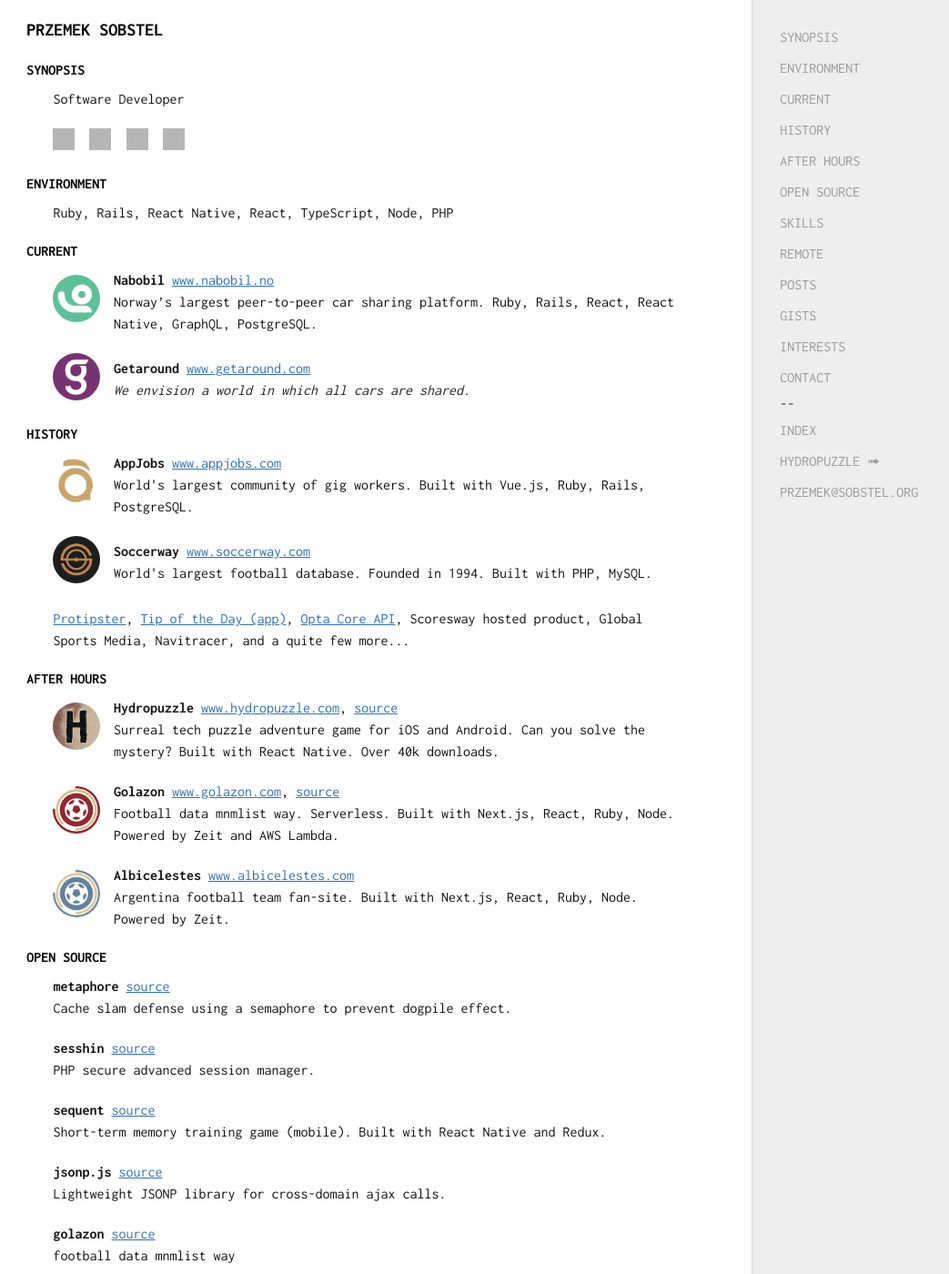
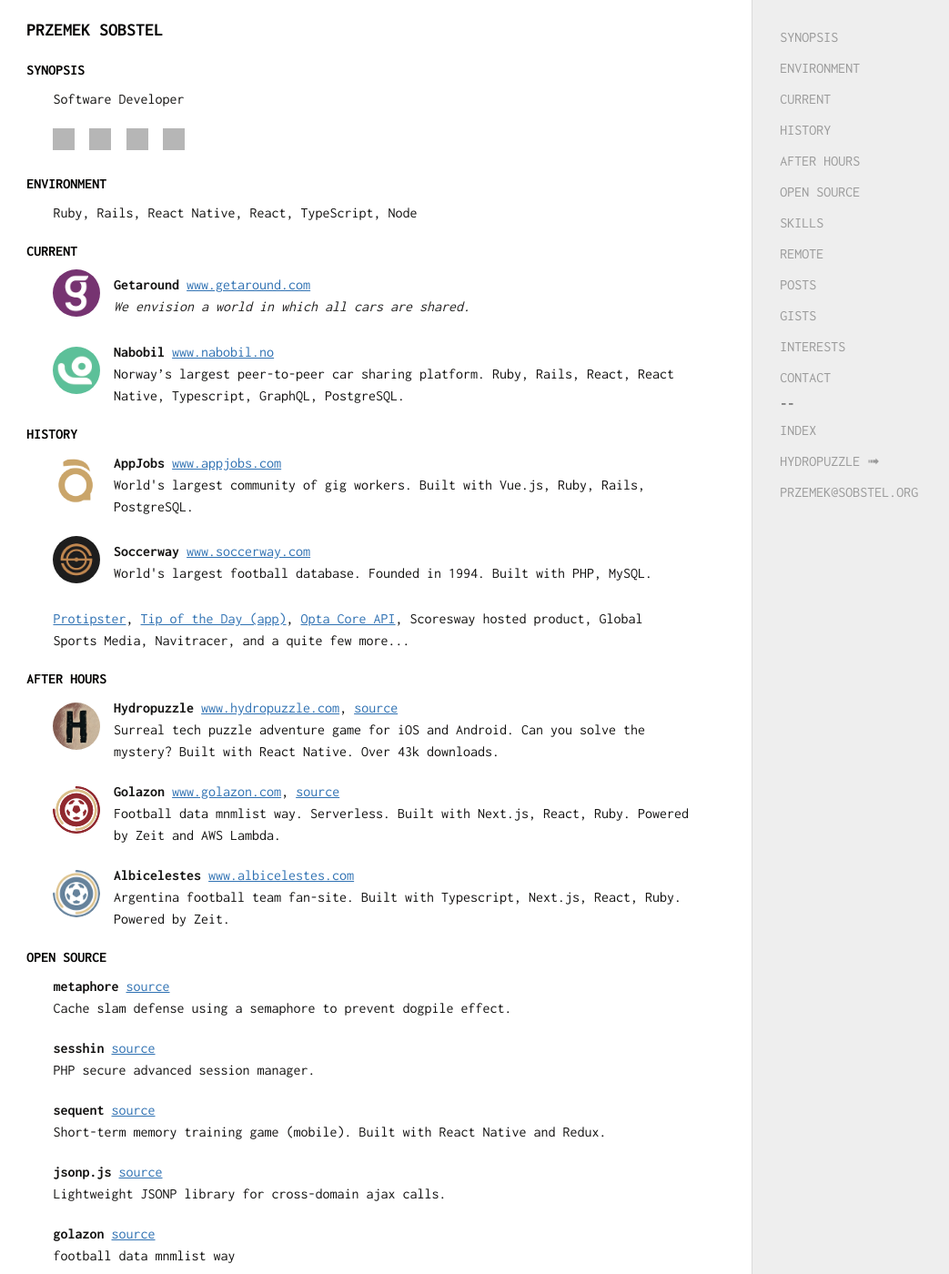
Before and after one commit to sobstel/sobstel.github.com, a Jekyll site: the page built from index.html, in a window 1280 px wide and 1400 px high. Shown: the whole window at 91% size, without its empty margins (0-1043 px from the left). Built offline with Jekyll 4.4.1, drawn with Linux system fonts in a browser that asks for light colours; some of the changed text lies outside the part shown; grey boxes are pictures that could not be loaded.

Commit message:
Two things are infinite: the universe and human stupidity; and I'm not sure about the universe

```diff
--- a/_data/medium_posts.yml
+++ b/_data/medium_posts.yml
@@ -1,4 +1,7 @@
 ---
+- title: Hiszpański w Argentynie (w pigułce)
+  url: https://medium.com/@sobstel/hiszpa%C5%84ski-w-argentynie-w-pigu%C5%82ce-28f75ad69de1?source=rss-de458e3305b7------2
+  date: Mon, 13 Jan 2020 13:14:40 GMT
 - title: 'Walkthrough Story: Hydropuzzle'
   url: https://medium.com/@sobstel/walkthrough-story-hydropuzzle-3dace5845190?source=rss-de458e3305b7------2
   date: Wed, 21 Nov 2018 23:22:59 GMT
--- a/_data/popular_repos.yml
+++ b/_data/popular_repos.yml
@@ -10,20 +10,20 @@
   html_url: https://github.com/sobstel/metaphore
   description: Cache slam defense using a semaphore to prevent dogpile effect.
   fork: false
-  stargazers_count: 94
+  stargazers_count: 95
 - name: hydropuzzle
   full_name: sobstel/hydropuzzle
   html_url: https://github.com/sobstel/hydropuzzle
   description: Surreal tech adventure game for iOS and Android. Built with React Native.
   fork: false
-  stargazers_count: 7
+  stargazers_count: 8
 - name: sequent
   full_name: sobstel/sequent
   html_url: https://github.com/sobstel/sequent
   description: Short-term memory training game (mobile). Built with React Native and
     Redux.
   fork: false
-  stargazers_count: 60
+  stargazers_count: 61
 - name: sesshin
   full_name: sobstel/sesshin
   html_url: https://github.com/sobstel/sesshin
--- a/index.html
+++ b/index.html
@@ -57,24 +57,9 @@
 
 <h2 id="ENVIRONMENT">ENVIRONMENT</h2>
 
-<p>Ruby, Rails, React Native, React, TypeScript, Node, PHP</p>
+<p>Ruby, Rails, React Native, React, TypeScript, Node</p>
 
 <h2 id="CURRENT">CURRENT</h2>
-
-<div class="project">
-  <a href="https://nabobil.no/en/" class="project__icon" target="_blank">
-    <img src="/img/project-logos/nabobil.png" />
-  </a>
-  <p class="project__info">
-    <strong>Nabobil</strong>
-    <a href="https://nabobil.no/en/" target="_blank">www.nabobil.no</a><br />
-    Norway’s largest peer-to-peer car sharing platform.
-    Ruby, Rails, React, React Native, GraphQL, PostgreSQL.
-  </p>
-</div>
-
-
-
 
 <div class="project">
   <a href="https://www.getaround.com/" class="project__icon" target="_blank">
@@ -86,6 +71,21 @@
     <!-- A peer-to-peer carsharing service that allows drivers to rent cars from private car owners,
     and owners to rent out their cars for payment. -->
     <em>We envision a world in which all cars are shared.</em>
+  </p>
+</div>
+
+
+
+
+<div class="project">
+  <a href="https://nabobil.no/en/" class="project__icon" target="_blank">
+    <img src="/img/project-logos/nabobil.png" />
+  </a>
+  <p class="project__info">
+    <strong>Nabobil</strong>
+    <a href="https://nabobil.no/en/" target="_blank">www.nabobil.no</a><br />
+    Norway’s largest peer-to-peer car sharing platform.
+    Ruby, Rails, React, React Native, Typescript, GraphQL, PostgreSQL.
   </p>
 </div>
 
@@ -141,7 +141,7 @@
     Surreal tech puzzle adventure game for iOS and Android.
     Can you solve the mystery?
     Built with React Native.
-    Over 40k downloads.
+    Over 43k downloads.
   </p>
 </div>
 
@@ -157,7 +157,7 @@
     <a href="https://golazon.com/" title="Golazon" target="_blank">www.golazon.com</a>,
     <a href="https://github.com/sobstel/golazon/" target="_blank">source</a><br />
     Football data mnmlist way. Serverless.
-    Built with Next.js, React, Ruby, Node.
+    Built with Next.js, React, Ruby.
     Powered by Zeit and AWS Lambda.
   </p>
 </div>
@@ -173,7 +173,7 @@
     <strong>Albicelestes</strong>
     <a href="https://albicelestes.com/" title="Albicelestes" target="_blank">www.albicelestes.com</a><br />
     Argentina football team fan-site.
-    Built with Next.js, React, Ruby, Node.
+    Built with Typescript, Next.js, React, Ruby.
     Powered by Zeit.
   </p>
 </div>
@@ -239,7 +239,7 @@
 
 
   <ol class='man-decor man-foot man foot'>
-    <li class='tl'>index &#8226; December 2019</li>
+    <li class='tl'>index &#8226; January 2020</li>
     <li class='tr'></li>
   </ol>
 </div>
```
Also changed, not shown: 1 other file.
